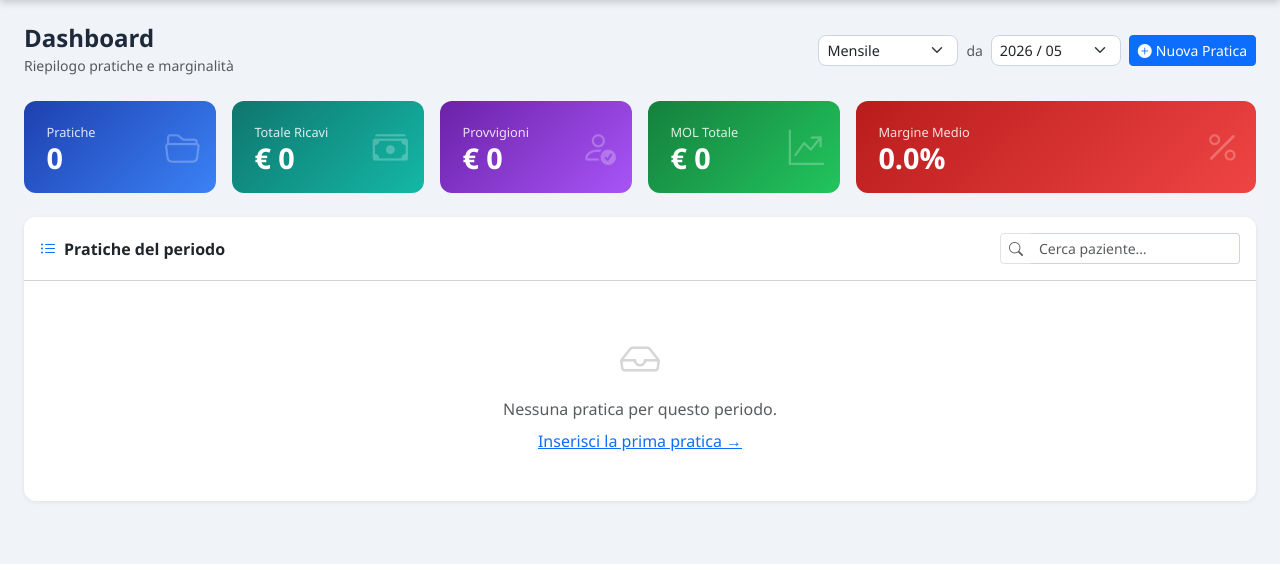
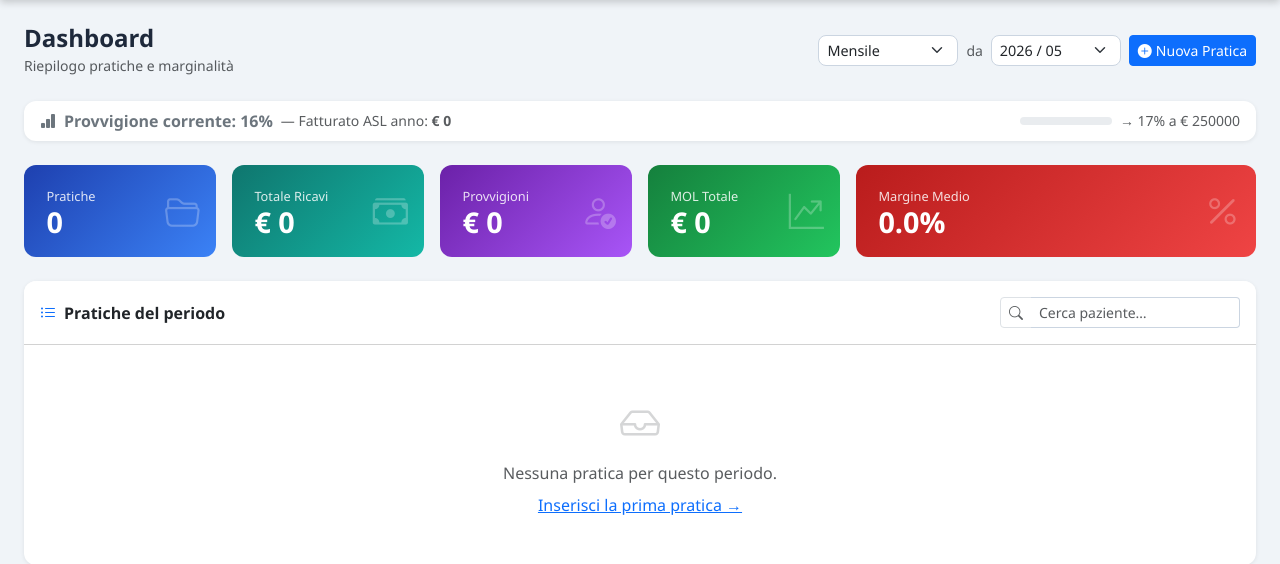
Before and after one commit to mattiamarsili-dot/gestionale-marginalita, a Flask app: page / in a window 1280 px wide. Shown: the part 54-618 px from the top of the page. Run offline with Flask 3, Linux system fonts and the light colour scheme; data that the repository does not hold is empty; some libraries are stand-ins or nearby versions.

Commit message:
feat: provvigione dinamica 16/17/18% e calcoli su ASL+privato
- calcola_margine(): provvigione e struttura calcolate su ricavi totali
  (importo_asl + importo_privato) invece che solo su ASL
- Soglie provvigione standard annuale (su fatturato ASL gen-dic):
    16% base → 17% oltre 250.000€ → 18% oltre 350.000€
- Funzione provvigione_corrente() in database.py interroga il DB
  per determinare il tier attivo dell'anno corrente
- Dashboard: banner con provvigione corrente, progress bar verso
  soglia successiva, euro mancanti al tier superiore
- Form nuova pratica: radio provvigione pre-selezionato al tier corrente

Co-Authored-By: Claude Sonnet 4.6 <noreply@anthropic.com>

```diff
--- a/app.py
+++ b/app.py
@@ -12,10 +12,11 @@ from config import (
     SECRET_KEY, ACCESS_CODE,
     UPLOAD_FOLDER, MAX_UPLOAD_MB,
     PROVVIGIONE_PCT, PROVVIGIONE_PCT_RIDOTTA, STRUTTURA_PCT,
+    PROVVIGIONE_PCT_17, PROVVIGIONE_PCT_18, SOGLIA_PROV_17, SOGLIA_PROV_18,
     MARGINE_SOGLIA_OK, MARGINE_SOGLIA_WARN,
 )
 from database import (
-    init_db, migrate_db, get_db, calcola_margine,
+    init_db, migrate_db, get_db, calcola_margine, provvigione_corrente,
     _PH, _DATE_FILTER, _MONTH_FORMAT, _FATTURATA_TRUE, last_inserted_id,
 )
 from pdf_extractor import estrai_totale_pdf
@@ -163,6 +164,10 @@ def dashboard():
     if stats["totale_ricavi"] > 0:
         stats["media_margine"] = stats["mol_totale"] / stats["totale_ricavi"] * 100
 
+    # Totale annuo fatturato (gen-dic anno corrente) per soglie provvigione
+    with get_db() as conn:
+        fatturato_annuo_asl, prov_corrente = provvigione_corrente(conn)
+
     return render_template(
         "dashboard.html",
         pratiche=righe,
@@ -176,6 +181,10 @@ def dashboard():
         drive_attivo=drive_configurato(),
         provvigione_std=PROVVIGIONE_PCT * 100,
         provvigione_rid=PROVVIGIONE_PCT_RIDOTTA * 100,
+        fatturato_annuo_asl=fatturato_annuo_asl,
+        prov_corrente=prov_corrente * 100,
+        soglia_17=SOGLIA_PROV_17,
+        soglia_18=SOGLIA_PROV_18,
     )
 
 
@@ -220,7 +229,13 @@ def nuova_pratica():
 
         return redirect(url_for("dettaglio_pratica", pratica_id=pratica_id))
 
-    return render_template("nuova_pratica.html", oggi=datetime.now().strftime("%Y-%m-%d"))
+    with get_db() as conn:
+        _, prov_default = provvigione_corrente(conn)
+    return render_template(
+        "nuova_pratica.html",
+        oggi=datetime.now().strftime("%Y-%m-%d"),
+        prov_default=prov_default,
+    )
 
 
 # ── Dettaglio pratica ─────────────────────────────────────────────────────────
--- a/database.py
+++ b/database.py
@@ -1,7 +1,8 @@
 import sqlite3
 from contextlib import contextmanager
 from config import (
-    PROVVIGIONE_PCT, STRUTTURA_PCT,
+    PROVVIGIONE_PCT, PROVVIGIONE_PCT_17, PROVVIGIONE_PCT_18,
+    STRUTTURA_PCT, SOGLIA_PROV_17, SOGLIA_PROV_18,
     DATABASE_URL, SQLITE_PATH,
 )
 
@@ -178,8 +179,8 @@ def calcola_margine(
     importo_privato: float = 0.0,
 ) -> dict:
     ricavi_totali = importo_asl + importo_privato
-    provvigione   = importo_asl * provvigione_pct   # provvigione solo su ASL
-    struttura     = importo_asl * STRUTTURA_PCT      # struttura solo su ASL
+    provvigione   = ricavi_totali * provvigione_pct  # provvigione su totale ASL+privato
+    struttura     = ricavi_totali * STRUTTURA_PCT     # struttura su totale ASL+privato
     mol           = ricavi_totali - costo_totale - provvigione - struttura
     margine_pct   = (mol / ricavi_totali * 100) if ricavi_totali > 0 else 0
     return {
@@ -194,3 +195,35 @@ def calcola_margine(
         "mol":              mol,
         "margine_pct":      margine_pct,
     }
+
+
+def provvigione_corrente(conn) -> tuple[float, float]:
+    """
+    Calcola il fatturato ASL annuo (anno corrente, pratiche fatturate)
+    e restituisce (totale_asl_annuo, aliquota_corrente).
+    La soglia usa solo importo_asl (non privato) come da regole di business.
+    """
+    import datetime
+    anno = str(datetime.date.today().year)
+    cur = conn.cursor()
+    if _IS_POSTGRES:
+        cur.execute(
+            "SELECT COALESCE(SUM(importo_asl), 0) FROM pratiche "
+            "WHERE fatturata = TRUE AND EXTRACT(YEAR FROM data_fatturazione) = %s",
+            (anno,)
+        )
+    else:
+        cur.execute(
+            "SELECT COALESCE(SUM(importo_asl), 0) FROM pratiche "
+            "WHERE fatturata = 1 AND strftime('%Y', data_fatturazione) = ?",
+            (anno,)
+        )
+    totale_asl = float(cur.fetchone()[0] or 0)
+
+    if totale_asl >= SOGLIA_PROV_18:
+        aliquota = PROVVIGIONE_PCT_18
+    elif totale_asl >= SOGLIA_PROV_17:
+        aliquota = PROVVIGIONE_PCT_17
+    else:
+        aliquota = PROVVIGIONE_PCT
+    return totale_asl, aliquota
--- a/templates/dashboard.html
+++ b/templates/dashboard.html
@@ -39,6 +39,39 @@
 
 <!-- Pannello risultati sincronizzazione Drive -->
 <div id="drive-panel" class="d-none mb-4"></div>
+
+<!-- Banner provvigione annuale -->
+{% set pct_raggiunta = (fatturato_annuo_asl / soglia_18 * 100) | round(1) %}
+{% if prov_corrente == 18 %}
+  {% set banner_color = "danger" %}{% set banner_icon = "bi-trophy-fill" %}
+  {% set banner_text = "Tier 18% attivo" %}
+{% elif prov_corrente == 17 %}
+  {% set banner_color = "warning" %}{% set banner_icon = "bi-graph-up-arrow" %}
+  {% set banner_text = "Tier 17% attivo" %}
+{% else %}
+  {% set banner_color = "secondary" %}{% set banner_icon = "bi-bar-chart-fill" %}
+  {% set banner_text = "Tier 16% base" %}
+{% endif %}
+<div class="card mb-4 border-{{ banner_color }} border-opacity-50">
+  <div class="card-body py-2 px-3 d-flex align-items-center justify-content-between flex-wrap gap-2">
+    <div class="d-flex align-items-center gap-2">
+      <i class="bi {{ banner_icon }} text-{{ banner_color }}"></i>
+      <span class="fw-semibold text-{{ banner_color }}">Provvigione corrente: {{ prov_corrente | int }}%</span>
+      <span class="text-muted small">— Fatturato ASL anno: <strong>€ {{ "%.0f"|format(fatturato_annuo_asl) }}</strong></span>
+    </div>
+    <div class="d-flex align-items-center gap-2" style="min-width:220px">
+      <div class="progress flex-grow-1" style="height:8px" title="Soglia 350.000 €">
+        <div class="progress-bar bg-{{ banner_color }}"
+             style="width:{{ [pct_raggiunta, 100] | min }}%"></div>
+      </div>
+      <small class="text-muted text-nowrap">
+        {% if prov_corrente < 17 %}→ 17% a € {{ "%.0f"|format(soglia_17 - fatturato_annuo_asl) }}
+        {% elif prov_corrente < 18 %}→ 18% a € {{ "%.0f"|format(soglia_18 - fatturato_annuo_asl) }}
+        {% else %}Massimo raggiunto{% endif %}
+      </small>
+    </div>
+  </div>
+</div>
 
 <!-- Stat cards -->
 <div class="row g-3 mb-4">
```
Also changed, not shown: config.py (+8 -3 lines), templates/nuova_pratica.html (+7 -5 lines).
